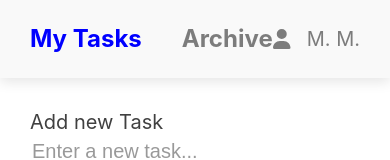
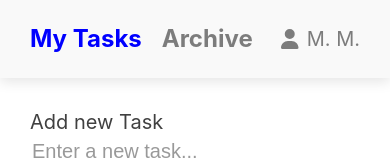
Before and after one commit to jpfuhl/vue-todo-list, a Vue app: page / in a window 390 px wide. Shown: the top 160 px of the page. Built offline with nearby package versions, Linux system fonts and the light colour scheme; no server answers.

Commit message:
navbar css optimized for iphone5

```diff
--- a/src/components/Navbar.vue
+++ b/src/components/Navbar.vue
@@ -8,7 +8,7 @@
       <div class="user-container">
         <font-awesome-icon icon="fa-solid fa-user" class="icon" />
         <p class="user-name">{{ user.name }}</p>
-        <p class="user-initials">M. M.</p>
+        <p class="user-initials">{{ user.initials }}</p>
       </div>
     </nav>
   </header>
@@ -43,7 +43,7 @@ nav {
 
 .nav-link-container {
   display: flex;
-  gap: 2.5rem;
+  gap: 1.25rem;
 }
 
 .nav-link {
@@ -64,7 +64,7 @@ nav {
 
 .user-container {
   display: flex;
-  gap: 1rem;
+  gap: 0.5rem;
   align-items: center;
 }
 
@@ -92,6 +92,16 @@ p {
   display: none;
 }
 
+@media (min-width: 425px) {
+  .nav-link-container {
+    gap: 2.5rem;
+  }
+
+  .user-container {
+    gap: 1rem;
+  }
+}
+
 @media (min-width: 640px) {
   .nav-link-container {
     gap: 3.5rem;
```
